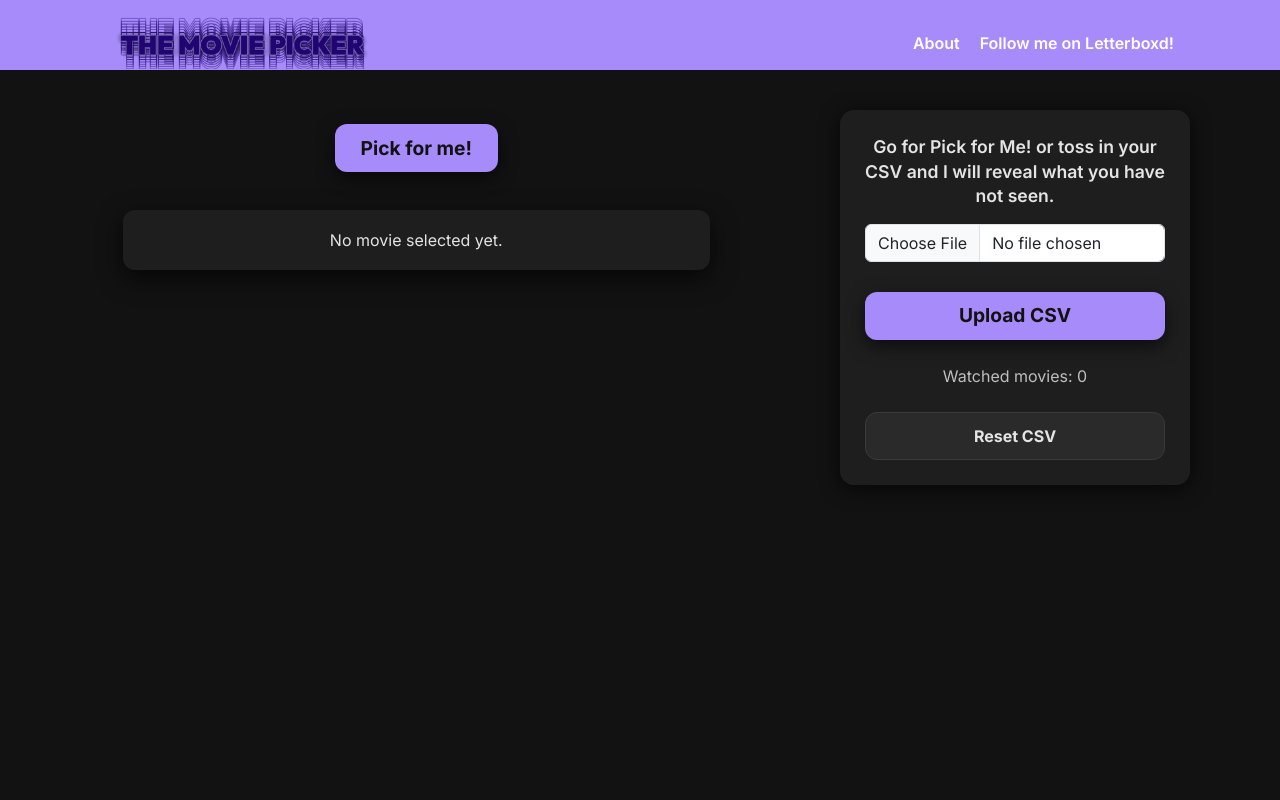
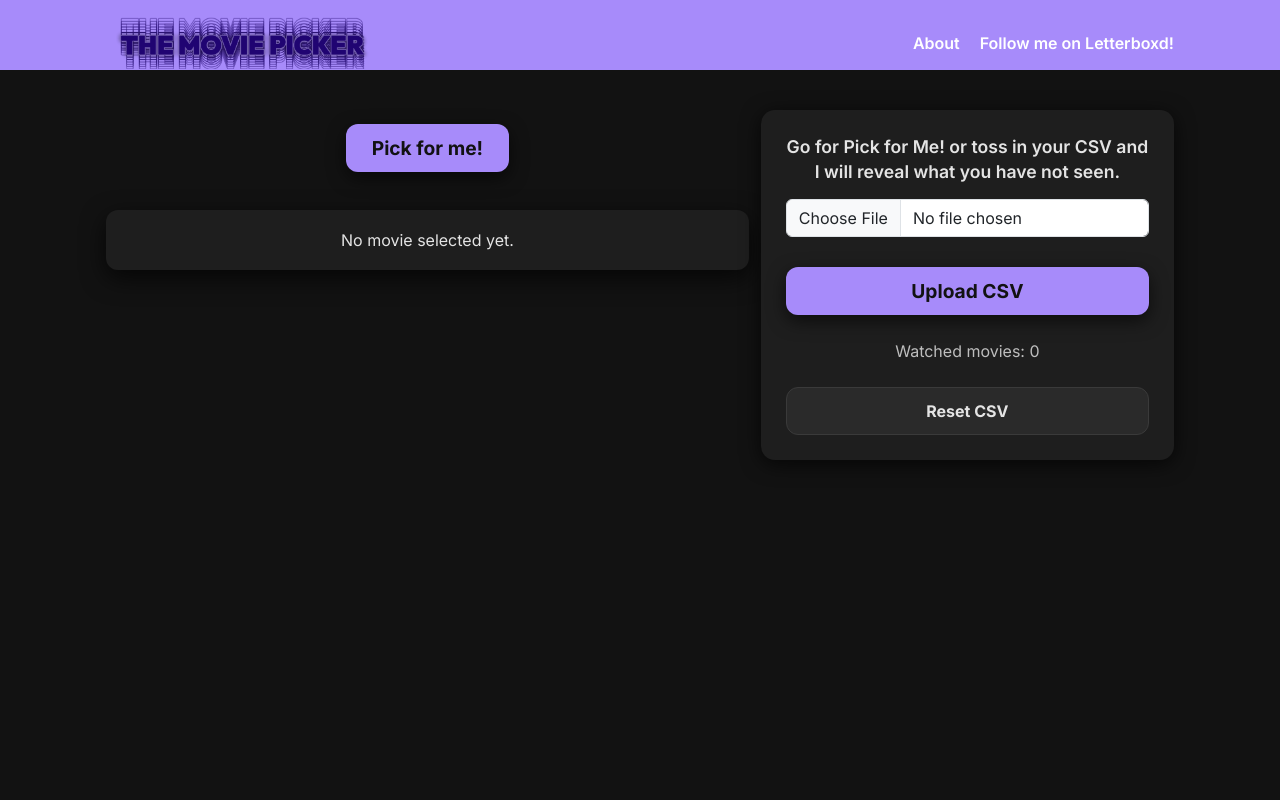
Before and after one commit to xenkou90/the-movie-picker, a Flask app: page / in a window 1280 px wide. Run offline with Flask 3, Linux system fonts and the light colour scheme; data that the repository does not hold is empty.

Commit message:
Refactor CSS and tighten desktop card spacing.

```diff
--- a/static/style.css
+++ b/static/style.css
@@ -15,6 +15,21 @@
    Lavender light:  #C4B5FD
 ----------------------------------------------------------*/
 
+:root {
+    --bg: #121212;
+    --card: #1E1E1E;
+    --text: #E4E4E4;
+    --muted: #D4D4D4;
+    --muted-2: #BEBEBE;
+    --lav: #A78BFA;
+    --lav-light: #C4B5FD;
+    --ink: #121212;
+
+    --nav-h: 70px;
+    --rail: 1100px;
+    --pad: 16px;
+}
+
 * {
     margin: 0;
     padding: 0;
@@ -142,8 +156,9 @@ body {
 
 .home-grid {
     width: 100%;
-    max-width: 1100px;
+    max-width: var(--rail);
     margin: 0 auto;
+    padding: 0 var(--pad);
     display: grid;
     grid-template-columns: 1fr;
     gap: 28px;
@@ -163,16 +178,12 @@ body {
     width: 100%;
 }
 
-/* DESKTOP: Two columns side-by-side centered */
+/* DESKTOP: Two columns, tighter gap, cards anchored to rails */
 @media (min-width: 992px) {
     .home-grid {
         grid-template-columns: 1.4fr 0.9fr;
         justify-items: stretch;
-    }
-
-    .home-upload {
-        margin-left: auto;
-        align-self: flex-end;
+        gap: 12px;
     }
 
     .home-panel {
@@ -183,12 +194,24 @@ body {
     .home-panel form.text-center {
         align-self: center;
     }
-}
 
-.main-container {
-    flex: 1;
-    display: flex;
-    flex-direction: column;
+    /* Anchor upload panel to the right rail */
+    .home-upload {
+        margin-left: auto;
+        align-self: flex-end;
+    }
+
+    /* remove "floating" widths on desktop so the gap is real */
+    .movie-card {
+        width: 100%;
+        margin: 0;
+    }
+
+    .upload-card-desktop {
+        width: 100%;
+        max-width: 420px;  /* controlled width but still rail-aligned */
+        margin-left: auto; /* keeps right edge on the rail */
+    }
 }
 
 /* ==========================================================
@@ -598,56 +627,44 @@ body {
     display: block;
     padding: 14px 0;
     font-size: 1.2rem;
-    color: #E4E4E4;
+    color: var(--text);
     font-weight: 700;
     text-decoration: none;
 }
 
 .mobile-menu-link:hover {
-    color: #A78BFA;
+    color: var(--lav);
 }
 
 .mobile-close-btn {
     margin-top: 20px;
     padding: 10px 20px;
-    background: #A78BFA;
-    color: #121212;
+    background: var(--lav);
+    color: var(--ink);
     border: none;
     border-radius: 8px;
     font-weight: bold;
 }
+
 /* ==========================================================
-   DESKTOP OVERRIDES (min-width: 768px)
+   HOME — DESKTOP TIGHTEN LAYOUT ADJUSTMENTS
    ========================================================== */
-@media (min-width: 768px) {
+@media (min-width: 992px) {
 
-    .left-side {
-        justify-content: center;
+    .home-grid {
+        gap: 12px;
     }
 
-    .movie-card-content {
-        flex-direction: row;
-        text-align: left;
-        align-items: flex-start;
+    /* Movie card should fill the left column rail */
+    .movie-card {
+        width: 100%;
+        margin: 0;
     }
 
-    .movie-poster {
-        width: 260px;
-        margin-right: 20px;
-    }
-
-    .movie-info {
-        flex: 1;
-    }
-
-    /* Right side becomes visible */
-    .right-side {
-        display: flex;
-        justify-content: center;
-        align-items: center;
-    }
-
-    .external-links {
-        justify-content: flex-start;
+    /* Upload card should sit tight on the right rail */
+    .upload-card-desktop {
+        width: 100%;
+        max-width: 420px;
+        margin-left: auto;
     }
 }
```
Also changed, not shown: other parts of static/style.css (+68 -63 lines).
